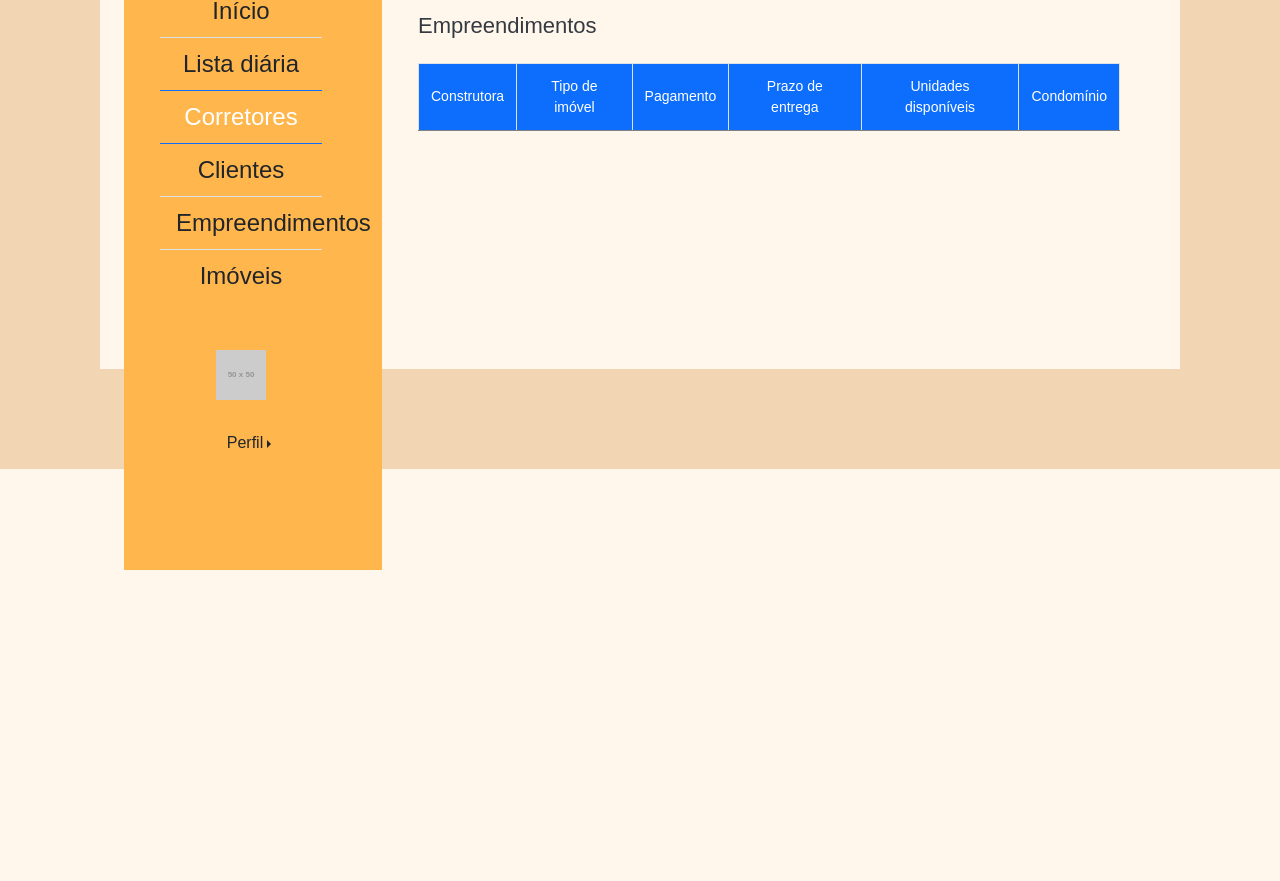
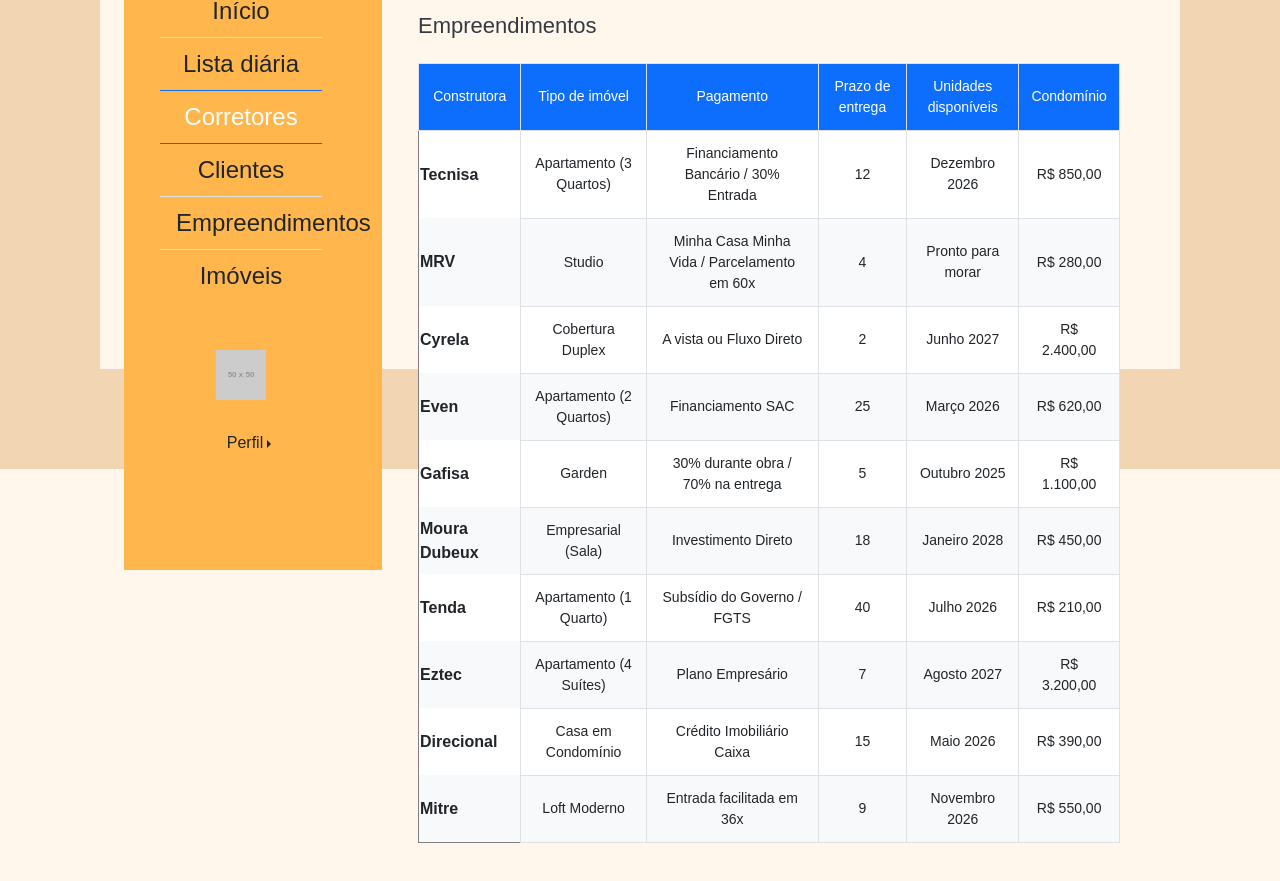
Before and after one commit to krz1128/pi-corretores, a Next.js app: page /cadastro_empreendimento in a window 1280 px wide. Shown: the part 331-1212 px from the top of the page. Before the commit the page ends 949 px from the top, so only its background shows below. Built offline with nearby package versions, Linux system fonts and the light colour scheme.

Commit message:
cadastro empreendimento modal funcionando

```diff
--- a/app/cadastro_empreendimento/page.js
+++ b/app/cadastro_empreendimento/page.js
@@ -1,6 +1,114 @@
+'use client'
 import "./cadastro_empreendimento.css"
+import { useState } from "react";
 export default function CadastroEmpreendimento() {
+
+    const [construtora, alteraConstrutora] = useState("")
+    const [tipoimovel, alteraTipoimovel] = useState("")
+    const [pagamento, alteraPagamento] = useState("")
+    const [prazo, alteraPrazo] = useState("")
+    const [unidades, alteraUnidades] = useState("")
+    const [condominio, alteraCondominio] = useState("")
+
+    const [empreendimentos, alteraCadastroEmpreendimento] = useState([
+  {
+    construtora: "Tecnisa",
+    tipoImovel: "Apartamento (3 Quartos)",
+    pagamento: "Financiamento Bancário / 30% Entrada",
+    prazoEntrega: "Dezembro 2026",
+    unidadesDisponiveis: 12,
+    condominio: "R$ 850,00"
+  },
+  {
+    construtora: "MRV",
+    tipoImovel: "Studio",
+    pagamento: "Minha Casa Minha Vida / Parcelamento em 60x",
+    prazoEntrega: "Pronto para morar",
+    unidadesDisponiveis: 4,
+    condominio: "R$ 280,00"
+  },
+  {
+    construtora: "Cyrela",
+    tipoImovel: "Cobertura Duplex",
+    pagamento: "A vista ou Fluxo Direto",
+    prazoEntrega: "Junho 2027",
+    unidadesDisponiveis: 2,
+    condominio: "R$ 2.400,00"
+  },
+  {
+    construtora: "Even",
+    tipoImovel: "Apartamento (2 Quartos)",
+    pagamento: "Financiamento SAC",
+    prazoEntrega: "Março 2026",
+    unidadesDisponiveis: 25,
+    condominio: "R$ 620,00"
+  },
+  {
+    construtora: "Gafisa",
+    tipoImovel: "Garden",
+    pagamento: "30% durante obra / 70% na entrega",
+    prazoEntrega: "Outubro 2025",
+    unidadesDisponiveis: 5,
+    condominio: "R$ 1.100,00"
+  },
+  {
+    construtora: "Moura Dubeux",
+    tipoImovel: "Empresarial (Sala)",
+    pagamento: "Investimento Direto",
+    prazoEntrega: "Janeiro 2028",
+    unidadesDisponiveis: 18,
+    condominio: "R$ 450,00"
+  },
+  {
+    construtora: "Tenda",
+    tipoImovel: "Apartamento (1 Quarto)",
+    pagamento: "Subsídio do Governo / FGTS",
+    prazoEntrega: "Julho 2026",
+    unidadesDisponiveis: 40,
+    condominio: "R$ 210,00"
+  },
+  {
+    construtora: "Eztec",
+    tipoImovel: "Apartamento (4 Suítes)",
+    pagamento: "Plano Empresário",
+    prazoEntrega: "Agosto 2027",
+    unidadesDisponiveis: 7,
+    condominio: "R$ 3.200,00"
+  },
+  {
+    construtora: "Direcional",
+    tipoImovel: "Casa em Condomínio",
+    pagamento: "Crédito Imobiliário Caixa",
+    prazoEntrega: "Maio 2026",
+    unidadesDisponiveis: 15,
+    condominio: "R$ 390,00"
+  },
+  {
+    construtora: "Mitre",
+    tipoImovel: "Loft Moderno",
+    pagamento: "Entrada facilitada em 36x",
+    prazoEntrega: "Novembro 2026",
+    unidadesDisponiveis: 9,
+    condominio: "R$ 550,00"
+  }
+]);
+
+function salvar(e) {
+    e.preventDefault()
+    const objeto = {
+      construtora: construtora,
+      tipoImovel: tipoimovel,
+      pagamento: pagamento,
+      prazo: prazo,
+      unidades: unidades,
+      condominio: condominio
+
+    }
+    alteraCadastroEmpreendimento(empreendimentos.concat(objeto))
+}
+
     return (
+
         <div>
             <h1>Cadastro de empreendimentos</h1>
             <br />
@@ -42,7 +150,7 @@
                                     <label htmlFor="recipient-name" className="col-form-label">
                                         Construtora:
                                     </label>
-                                    <input
+                                    <input  onChange={e => alteraConstrutora(e.target.value)}
                                         type="text"
                                         className="form-control"
                                         id="recipient-name"
@@ -53,7 +161,7 @@
                                     <label htmlFor="recipient-name" className="col-form-label">
                                         Tipo de imóvel:
                                     </label>
-                                    <input
+                                    <input onChange={e => alteraTipoimovel(e.target.value)}
                                         type="text"
                                         className="form-control"
                                         id="recipient-name"
@@ -64,7 +172,7 @@
                                     <label htmlFor="recipient-name" className="col-form-label">
                                         Forma de pagamento:
                                     </label>
-                                    <input
+                                    <input onChange={e => alteraPagamento(e.target.value)}
                                         type="text"
                                         className="form-control"
                                         id="recipient-name"
@@ -75,7 +183,7 @@
                                     <label htmlFor="recipient-name" className="col-form-label">
                                         Prazo de entrega:
                                     </label>
-                                    <input
+                                    <input onChange={e => alteraPrazo(e.target.value)}
                                         type="text"
                                         className="form-control"
                                         id="recipient-name"
@@ -86,7 +194,7 @@
                                     <label htmlFor="recipient-name" className="col-form-label">
                                         Unidades disponíveis:
                                     </label>
-                                    <input
+                                    <input onChange={e => alteraUnidades(e.target.value)}
                                         type="text"
                                         className="form-control"
                                         id="recipient-name"
@@ -97,7 +205,7 @@
                                     <label htmlFor="message-text" className="col-form-label">
                                         Condomínio:
                                     </label>
-                                    <textarea
+                                    <textarea onChange={e => alteraCondominio(e.target.value)}
                                         className="form-control"
                                         id="message-text"
                                     ></textarea>
@@ -113,7 +221,7 @@
                             >
                                 Cancelar
                             </button>
-                            <button type="button" className="btn btn-primary">
+                            <button onClick={salvar} type="button" className="btn btn-primary">
                                 Cadastrar
                             </button>
                         </div>
@@ -137,7 +245,18 @@
                 </thead>
 
                 <tbody>
-                    <tr></tr>
+                  {
+            empreendimentos.map(
+              item => <tr>
+                <th scope="row">{item.construtora}</th>
+                <td>{item.tipoImovel}</td>
+                <td>{item.pagamento}</td>
+                <td>{item.unidadesDisponiveis}</td>
+                <td>{item.prazoEntrega}</td>
+                <td>{item.condominio}</td>
+              </tr>
+            )
+          }
                 </tbody>
             </table>
         </div>
```
